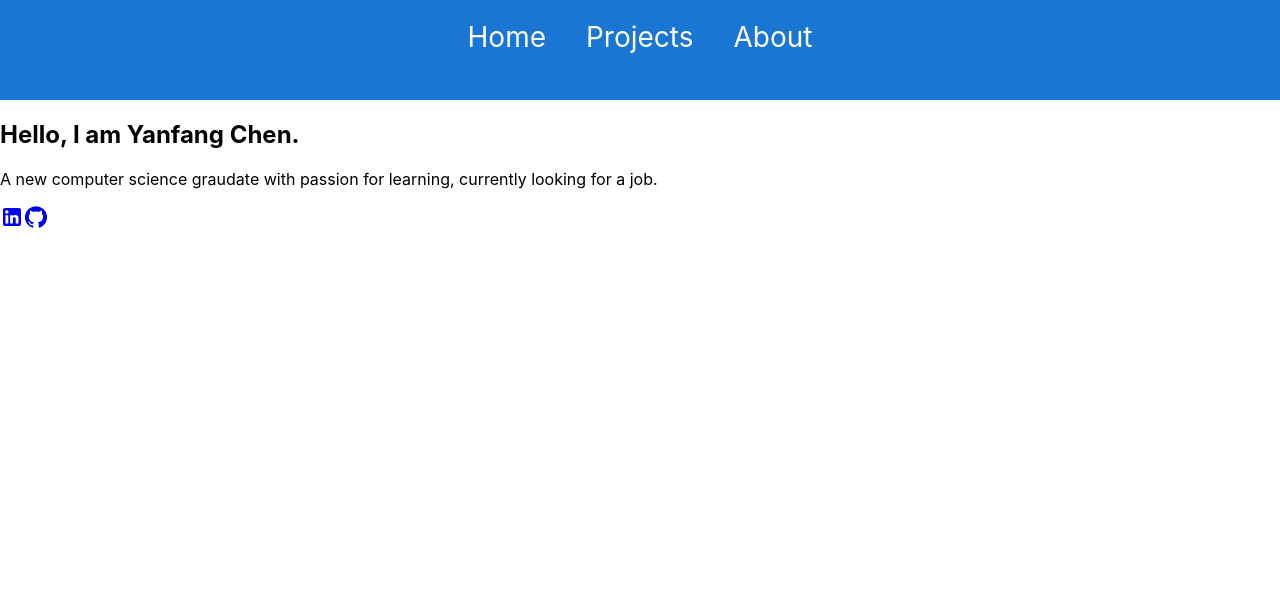
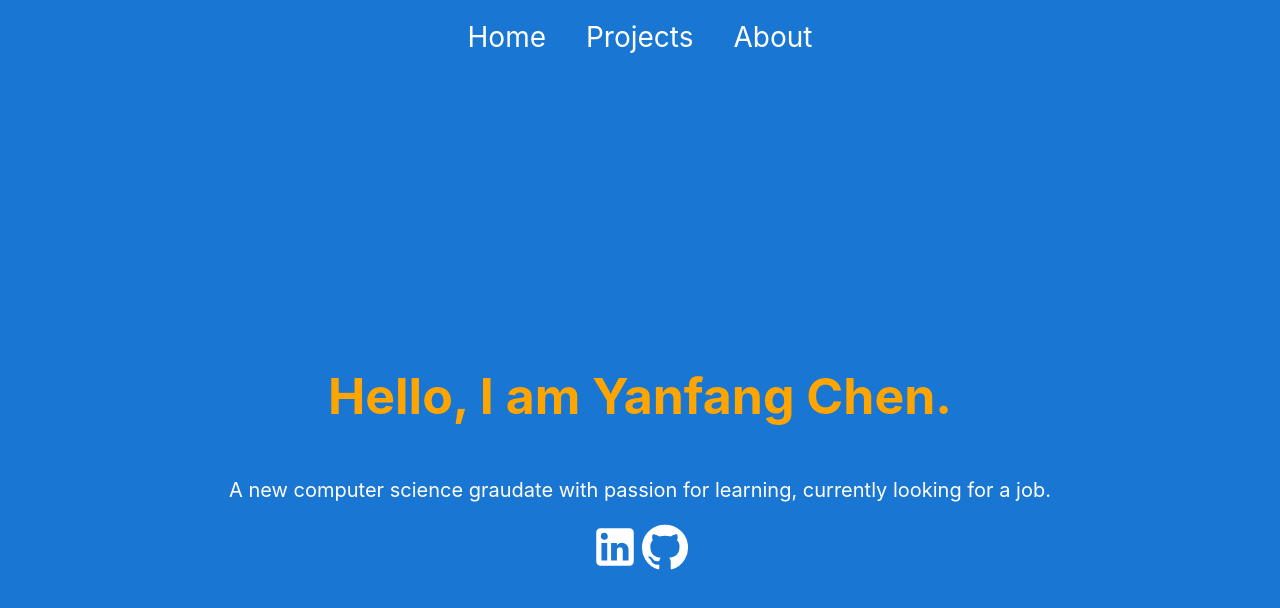
Before and after one commit to yanfangchen209/personal-portfolio, a React (Create React App) app: page / in a window 1280 px wide. Shown: the top 608 px of the page. Built offline with nearby package versions, Linux system fonts and the light colour scheme.

Commit message:
home page styling

```diff
--- a/src/pages/Home.jsx
+++ b/src/pages/Home.jsx
@@ -7,15 +7,13 @@ import GitHub from "@mui/icons-material/GitHub";
 function Home(){
     return (
         <div className='home'>
-            <div className='about'>
-                <h2 className='intro'>Hello, I am Yanfang Chen.</h2>
-                <div className='desc'>
+                <h2 className='greeting'>Hello, I am Yanfang Chen.</h2>
+                <div className='introduction'>
                     <p>A new computer science graudate with passion for learning, currently looking for a job.</p>
                     <a href='https://www.linkedin.com/in/yanfang--chen/' rel='noreferrer' target='_blank'><LinkedIn/></a>
                     <a href='https://github.com/yanfangchen209' rel='noreferrer' target='_blank'><GitHub/></a>
                 </div>
             </div>
-        </div>
     )
 }
 
--- a/src/styles/Home.css
+++ b/src/styles/Home.css
@@ -1,12 +1,31 @@
-/*
+
 .home{
     width: 100%;
+    height: calc(100vh - 100px);
+    background-color: #1976D2;
+    display: flex;
+    flex-direction: column;
     align-items: center;
+    justify-content: center;
 }
 
-.home .about {
-    width: 100%;
-    height: cals(100vh - 100px);
+.home .greeting{
+    font-size: 50px;
+    height: 50px;
+    color:orange;
+}
 
+.home .introduction{
+    width: 70%;
+    text-align: center;
 }
-*/
+
+.home .introduction p{
+    font-size: 20px;
+    color: white;
+}
+
+.introduction svg{
+    font-size: 50px;
+    color: white;
+}
--- a/src/styles/Menu.css
+++ b/src/styles/Menu.css
@@ -8,6 +8,7 @@
 .links{
     width: 100%;
     display: flex;
+    align-items: center;
     justify-content: center;
 
 }
```
